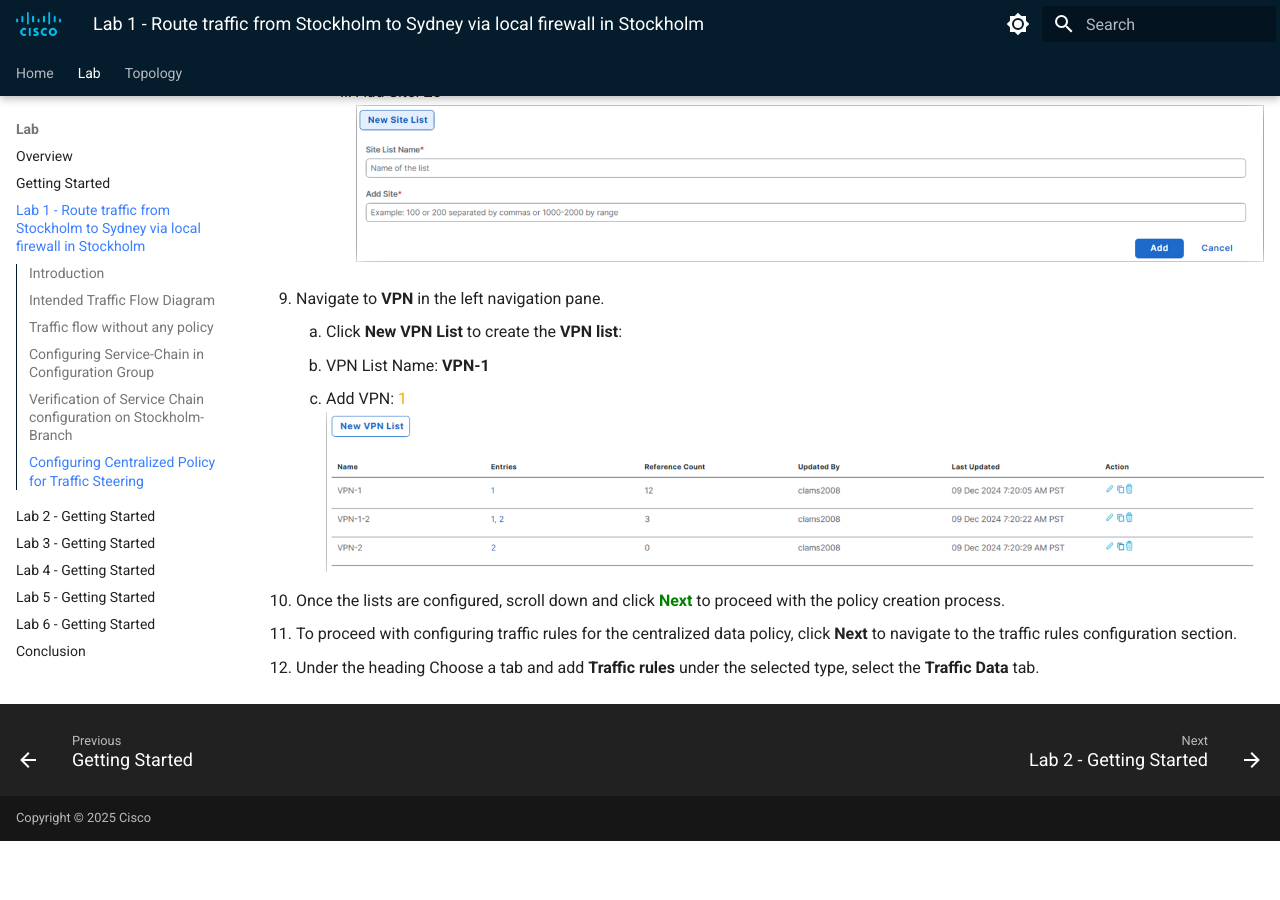
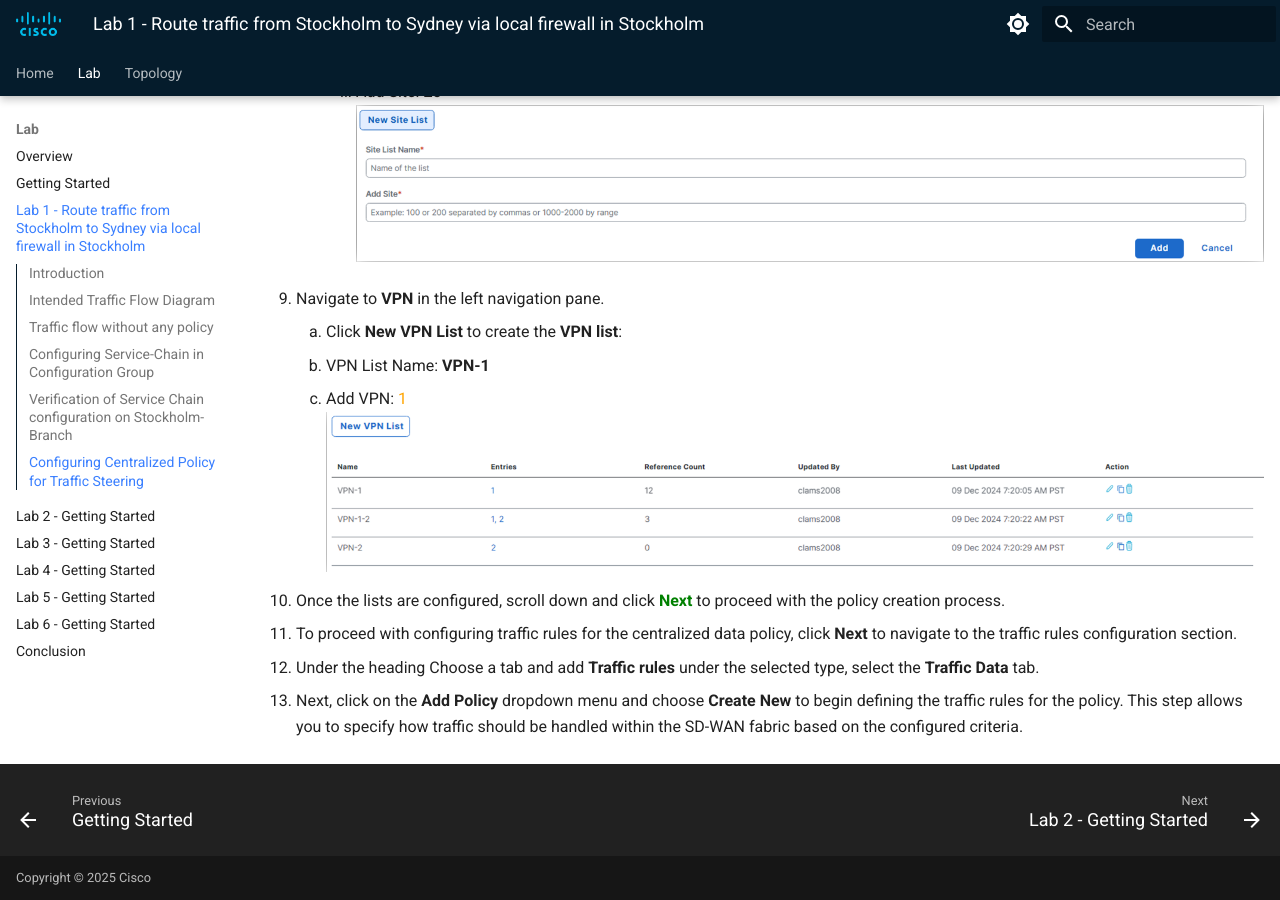
Before and after one commit to ciscodocs/ltrent-2008-clemea25, an MkDocs documentation site: the page built from docs/lab1_getting_started.md, in a window 1280 px wide and 900 px high, scrolled down 16908 px. Built offline with MkDocs 1.6.1 and Material for MkDocs 9.7.7, drawn with Linux system fonts in a browser that asks for light colours; before the commit the page ends 17749 px from its top, so only the background shows below that.

Commit message:
Scenario-1 guide

```diff
--- a/docs/lab1_getting_started.md
+++ b/docs/lab1_getting_started.md
@@ -245,3 +245,5 @@ Next, we will configure a centralized data policy to ensure that traffic initiat
    3. Once the lists are configured, scroll down and click **<font color="green">Next</font>** to proceed with the policy creation process.
 5. To proceed with configuring traffic rules for the centralized data policy, click **Next** to navigate to the traffic rules configuration section.
 6. Under the heading Choose a tab and add **Traffic rules** under the selected type, select the **Traffic Data** tab.
+7. Next, click on the **Add Policy** dropdown menu and choose **Create New** to begin defining the traffic rules for the policy.
+   This step allows you to specify how traffic should be handled within the SD-WAN fabric based on the configured criteria.
```
